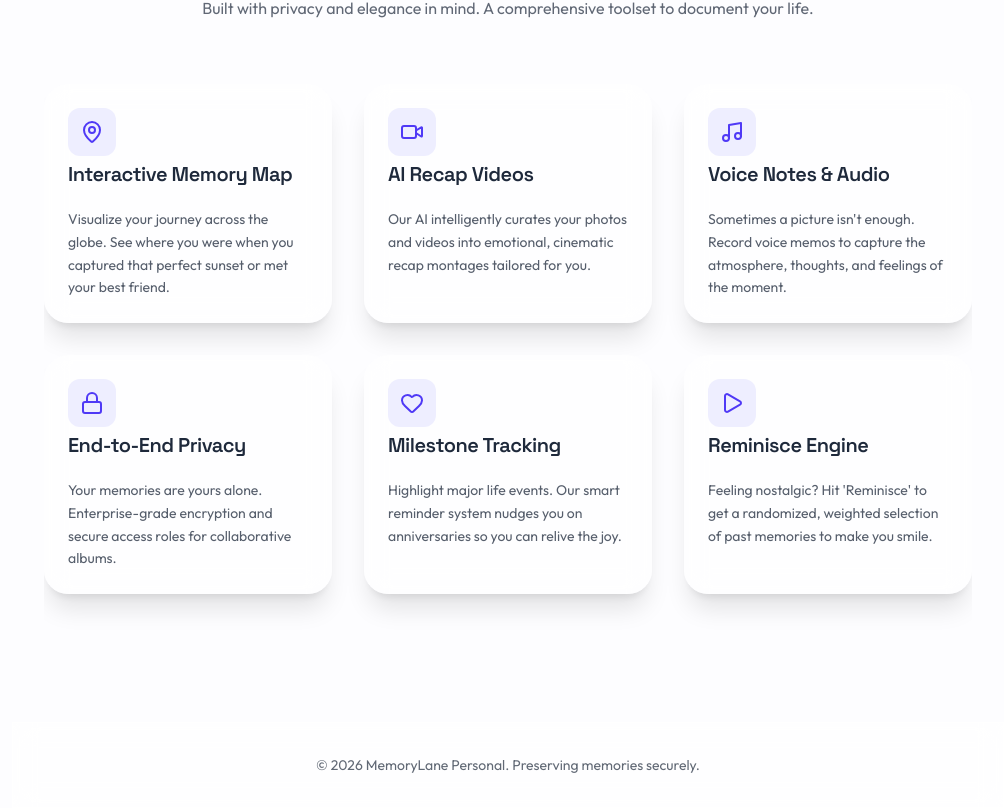
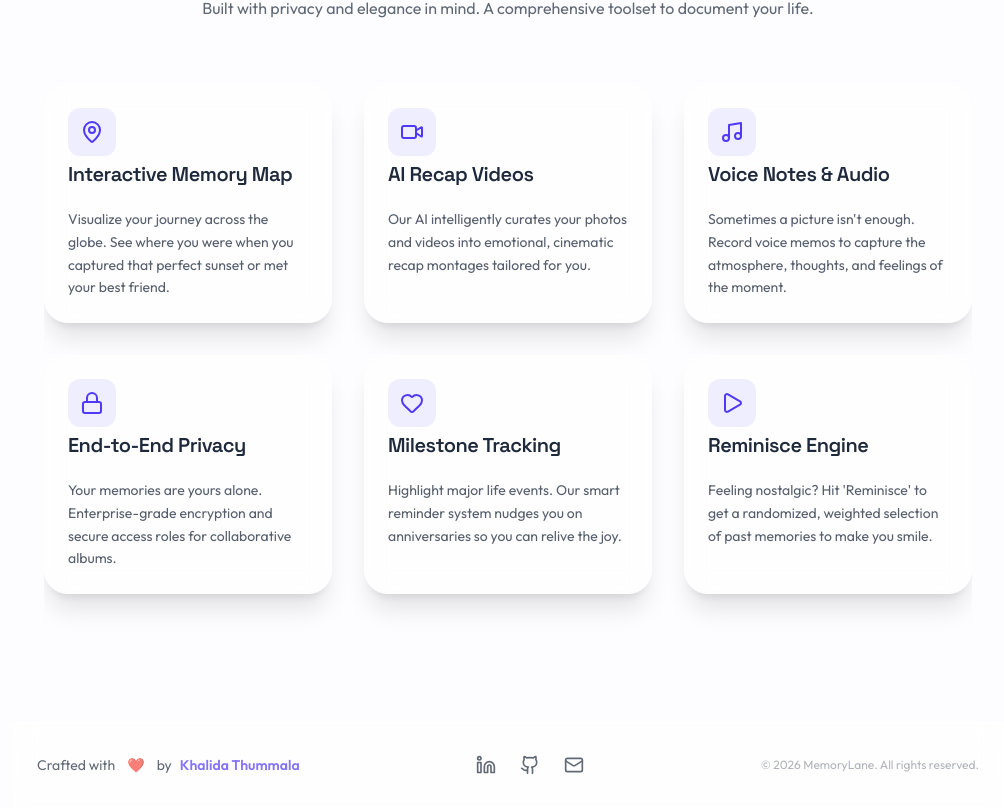
Before and after one commit to khalida-thummala/MemoryLane_Personal, a React (Vite) app in the folder frontend/: page / in a window 1280 px wide. Shown: the part 1360-2168 px from the top of the page, without its empty margins (276-1280 px from the left). Built offline with nearby package versions, Linux system fonts and the light colour scheme.

Commit message:
Added Username'

```diff
--- a/frontend/src/components/Layout.jsx
+++ b/frontend/src/components/Layout.jsx
@@ -1,5 +1,5 @@
 import { Link, useNavigate } from 'react-router-dom';
-import { Sun, Moon, LogIn, UserPlus, Menu, X, Home, Clock, Image, Map as ReminisceIcon, User, LogOut, Globe, Users } from 'lucide-react';
+import { Sun, Moon, LogIn, UserPlus, Menu, X, Home, Clock, Image, Map as ReminisceIcon, User, LogOut, Globe, Users, Linkedin, Github, Mail } from 'lucide-react';
 import { useContext, useState } from 'react';
 import { AuthContext } from '../context/AuthContext';
 import { ThemeContext } from '../context/ThemeContext';
@@ -161,8 +161,26 @@ const Layout = ({ children }) => {
 
                 {/* Footer */}
                 <footer className="glass-panel mt-auto py-8 border-t border-black/5 dark:border-white/5">
-                    <div className="max-w-7xl mx-auto px-4 text-center text-sm opacity-70">
-                        &copy; {new Date().getFullYear()} MemoryLane Personal. Preserving memories securely.
+                    <div className="max-w-7xl mx-auto px-6 flex flex-col md:flex-row justify-between items-center gap-4 text-sm opacity-70">
+                        <div className="flex items-center gap-2">
+                            Crafted with <span className="text-red-500 mx-1 animate-pulse">❤️</span> by <span className="font-semibold text-indigo-600 dark:text-indigo-400">Khalida Thummala</span>
+                        </div>
+
+                        <div className="flex items-center gap-6">
+                            <a href="https://www.linkedin.com/in/khalida-thummala/" target="_blank" rel="noopener noreferrer" className="hover:text-indigo-600 dark:hover:text-indigo-400 transition-colors" title="LinkedIn">
+                                <Linkedin size={20} />
+                            </a>
+                            <a href="https://github.com/khalida-thummala/" target="_blank" rel="noopener noreferrer" className="hover:text-indigo-600 dark:hover:text-indigo-400 transition-colors" title="GitHub">
+                                <Github size={20} />
+                            </a>
+                            <a href="mailto:khalidathummla38@gmail.com" className="hover:text-indigo-600 dark:hover:text-indigo-400 transition-colors" title="Gmail">
+                                <Mail size={20} />
+                            </a>
+                        </div>
+
+                        <div className="text-xs opacity-50">
+                            &copy; {new Date().getFullYear()} MemoryLane. All rights reserved.
+                        </div>
                     </div>
                 </footer>
             </div>
```
